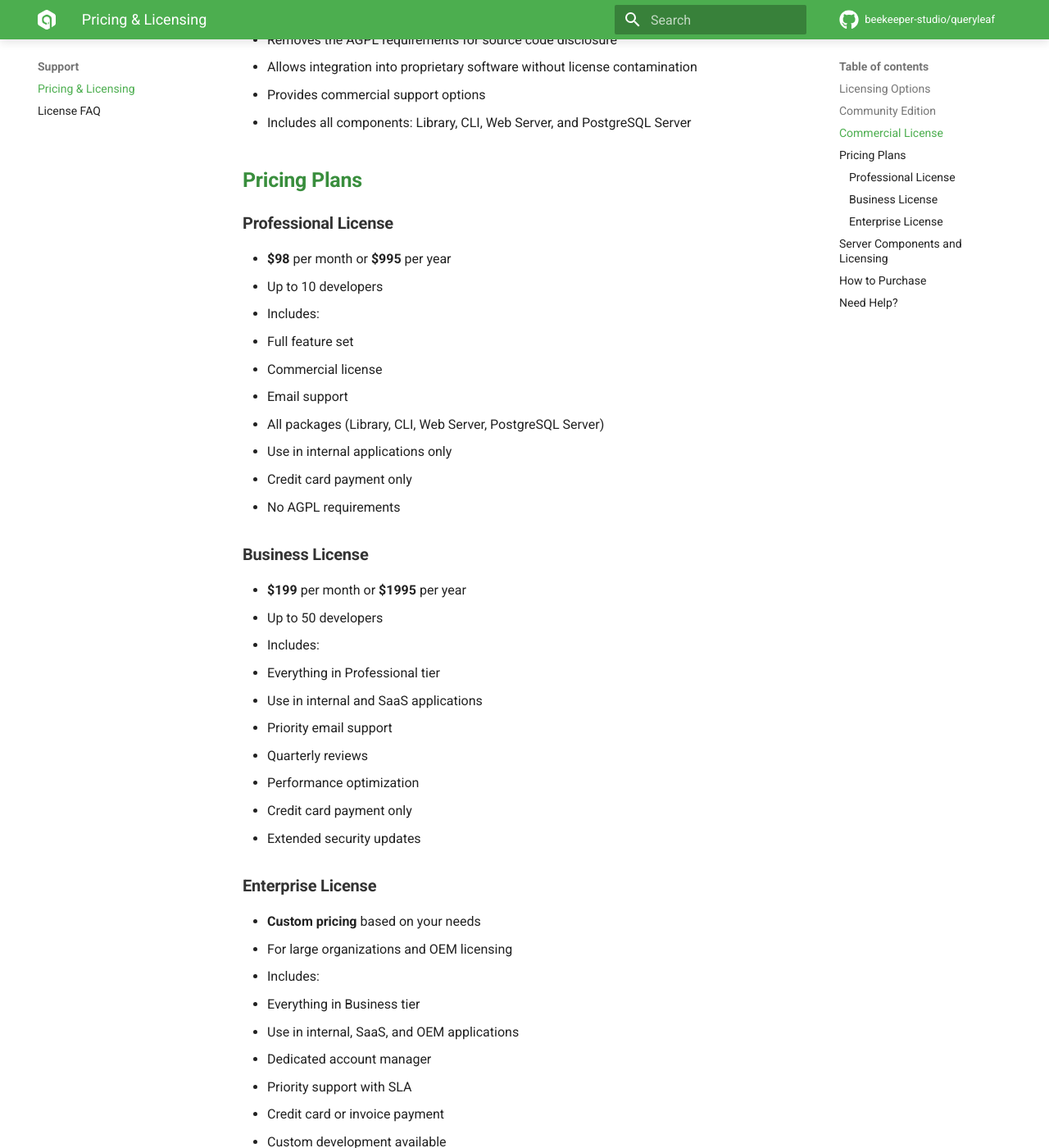
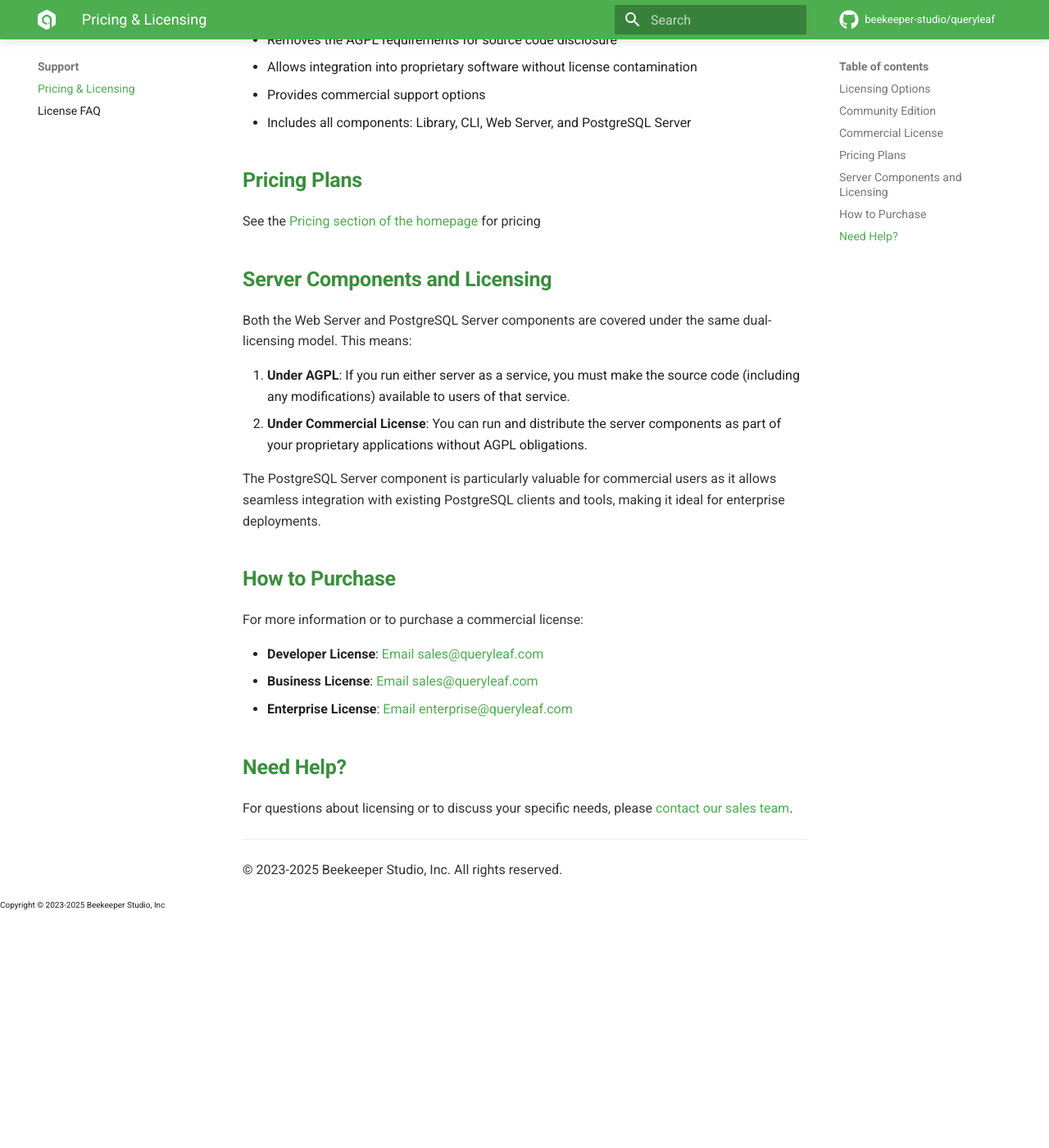
Before and after one commit to beekeeper-studio/queryleaf, an MkDocs documentation site: the page built from docs/support/pricing.md, in a window 1280 px wide and 1400 px high, scrolled down 1077 px. Shown: the whole window at 82% size. Built offline with MkDocs 1.6.1 and Material for MkDocs 9.7.7, drawn with Linux system fonts in a browser that asks for light colours; comment, search, counter and statistics services are not loaded; after the commit the page ends 2186 px from its top, so only the background shows below that; some of the changed text lies outside the part shown.

Commit message:
pricing links

```diff
--- a/docs/support/pricing.md
+++ b/docs/support/pricing.md
@@ -37,49 +37,13 @@ Our Commercial License is designed for businesses and organizations that require
 
 ## Pricing Plans
 
-### Professional License
-- **$98** per month or **$995** per year
-- Up to 10 developers
-- Includes:
-  - Full feature set
-  - Commercial license
-  - Email support
-  - All packages (Library, CLI, Web Server, PostgreSQL Server)
-  - Use in internal applications only
-  - Credit card payment only
-  - No AGPL requirements
-
-### Business License
-- **$199** per month or **$1995** per year
-- Up to 50 developers
-- Includes:
-  - Everything in Professional tier
-  - Use in internal and SaaS applications
-  - Priority email support
-  - Quarterly reviews
-  - Performance optimization
-  - Credit card payment only
-  - Extended security updates
-
-### Enterprise License
-- **Custom pricing** based on your needs
-- For large organizations and OEM licensing
-- Includes:
-  - Everything in Business tier
-  - Use in internal, SaaS, and OEM applications
-  - Dedicated account manager
-  - Priority support with SLA
-  - Credit card or invoice payment
-  - Custom development available
-  - Deployment assistance
-  - Training and onboarding
+See the [Pricing section of the homepage](/#pricing) for pricing
 
 ## Server Components and Licensing
 
 Both the Web Server and PostgreSQL Server components are covered under the same dual-licensing model. This means:
 
 1. **Under AGPL**: If you run either server as a service, you must make the source code (including any modifications) available to users of that service.
-
 2. **Under Commercial License**: You can run and distribute the server components as part of your proprietary applications without AGPL obligations.
 
 The PostgreSQL Server component is particularly valuable for commercial users as it allows seamless integration with existing PostgreSQL clients and tools, making it ideal for enterprise deployments.
--- a/mkdocs.yml
+++ b/mkdocs.yml
@@ -54,7 +54,6 @@ nav:
     - sql-syntax/array-access.md
     - sql-syntax/joins.md
     - sql-syntax/group-by.md
-  - Pricing: index.md#pricing
   - Support:
     - Pricing & Licensing: support/pricing.md
     - License FAQ: support/license-faq.md
```
